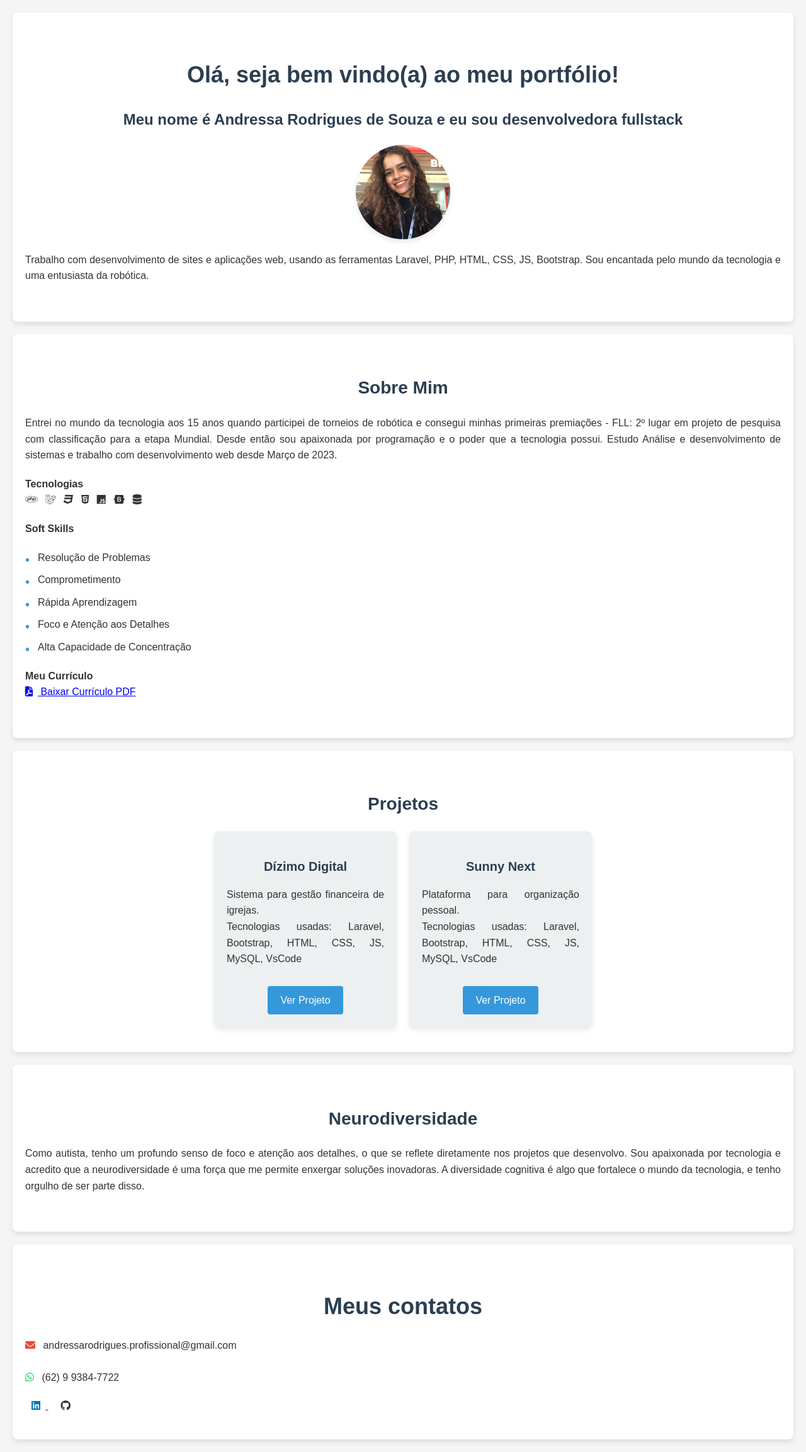
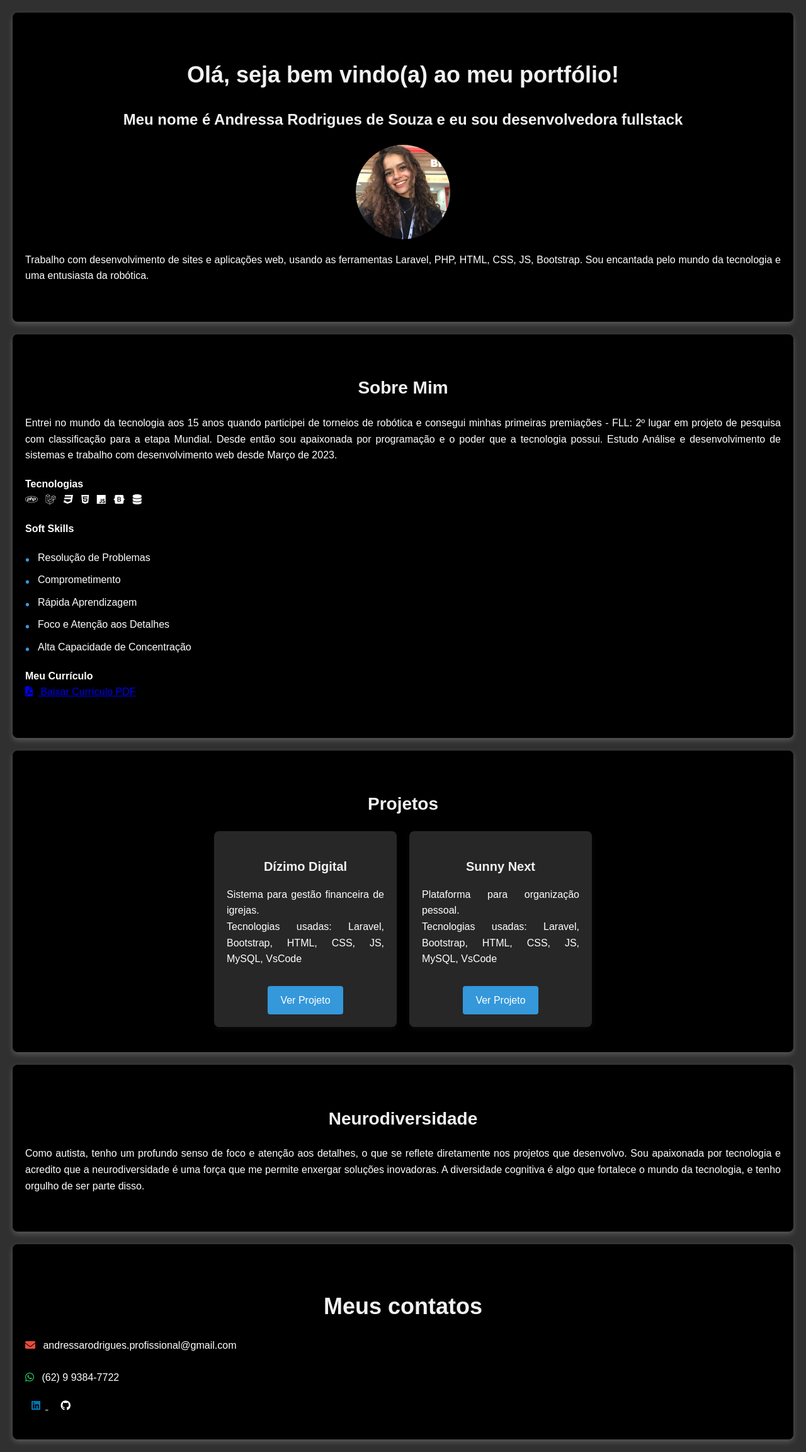
Before and after one commit to Andressards/PortfolioPessoal, a PHP site: page / in a window 1280 px wide. Shown: the whole page at 63% size. Run offline with PHP 8.4, Linux system fonts and the light colour scheme.

Commit message:
mudança na cor

```diff
--- a/style.css
+++ b/style.css
@@ -4,8 +4,8 @@ body {
     margin: 0;
     padding: 0;
     box-sizing: border-box;
-    background-color: #f5f5f5;
-    color: #333;
+    background-color: #303030;
+    color: #ffffff;
     line-height: 1.6;
 }
 
@@ -13,14 +13,14 @@ body {
 section {
     padding: 40px 20px;
     margin: 20px;
-    background-color: #fff;
+    background-color: #000000;
     border-radius: 8px;
-    box-shadow: 0 4px 8px rgba(0, 0, 0, 0.1);
+    box-shadow: 0 4px 8px #585858;
 }
 
 /* Estilo dos títulos */
 h1, h2, h3 {
-    color: #2c3e50;
+    color: #f1f1f1;
     margin-bottom: 20px;
     text-align: center;
 }
@@ -88,7 +88,7 @@ i {
 }
 
 .fa-github {
-    color: #333;
+    color: #ffffff;
 }
 
 .fa-envelope {
@@ -115,11 +115,11 @@ div a:hover {
 }
 
 .projeto {
-    background-color: #ecf0f1;
+    background-color: #272727;
     padding: 20px;
     border-radius: 8px;
     width: 250px;
-    box-shadow: 0 4px 8px rgba(0, 0, 0, 0.1);
+    box-shadow: 0 4px 8px rgba(95, 95, 95, 0.1);
     text-align: center;
 }
 
```
